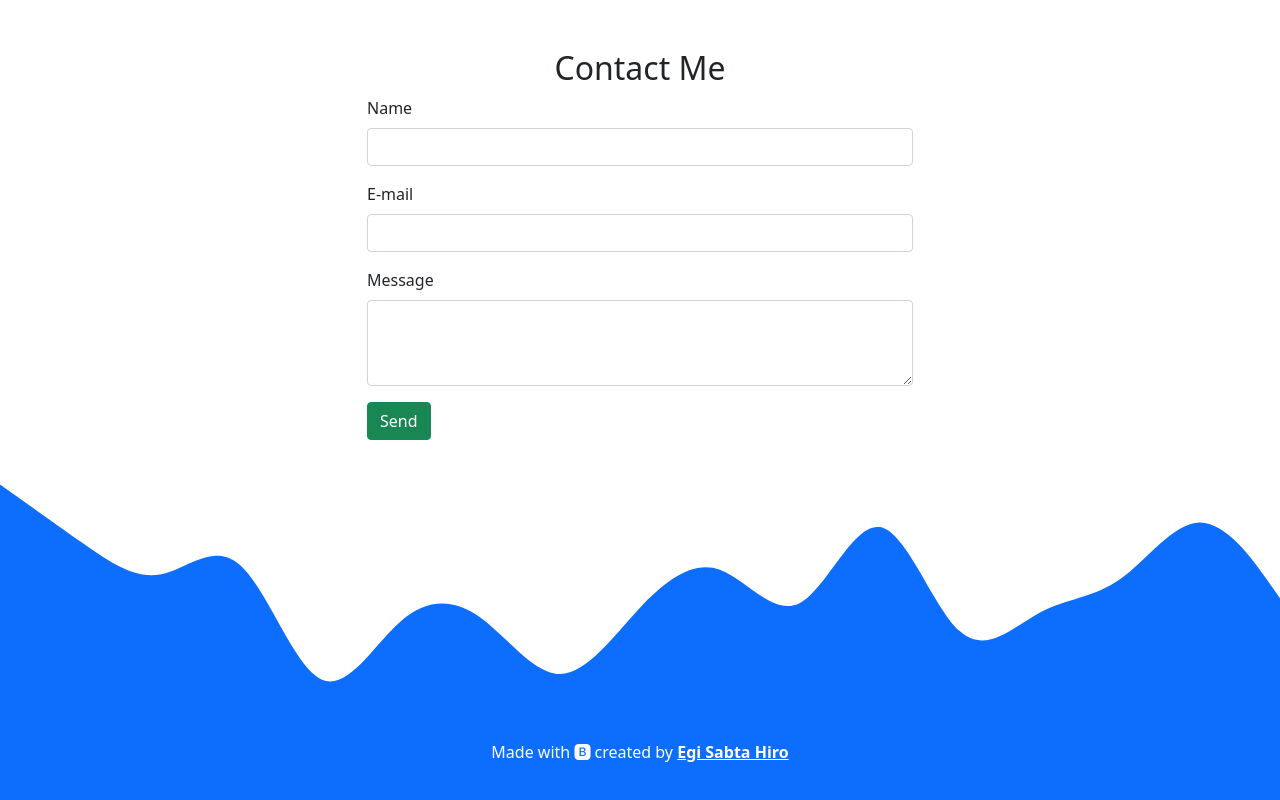
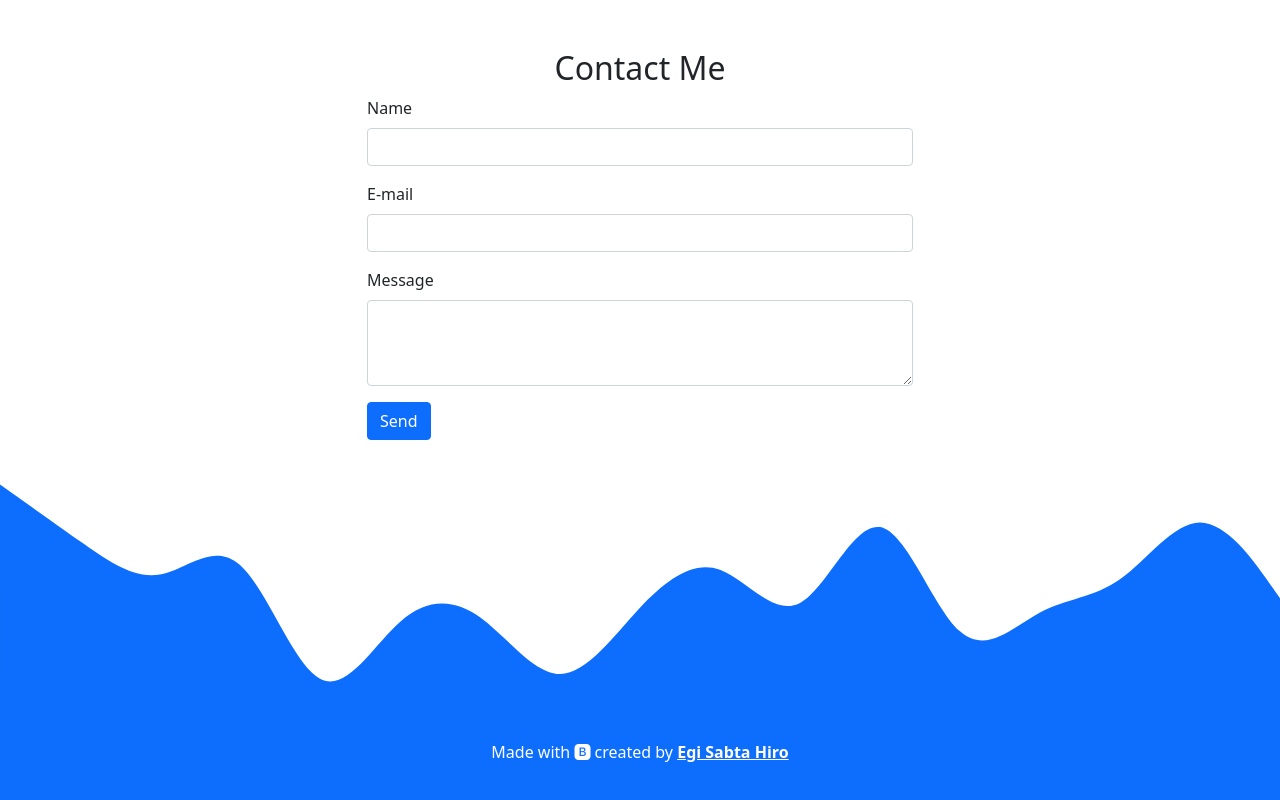
Before and after one commit to Egisabta/Egisabta.github.io, a plain HTML site: page index.html in a window 1280 px wide. Shown: the part 2527-3327 px from the top of the page. Drawn offline with nearby package versions, Linux system fonts and the light colour scheme.

Commit message:
mengubah warna tombol

```diff
--- a/index.html
+++ b/index.html
@@ -171,7 +171,7 @@
                             <label for="Message" class="form-label">Message</label>
                             <textarea class="form-control" id="Message" rows="3"></textarea>
                         </div>
-                        <button type="Send" class="btn btn-success">Send</button>
+                        <button type="Send" class="btn btn-primary">Send</button>
                     </form>
                 </div>
             </div>
```
